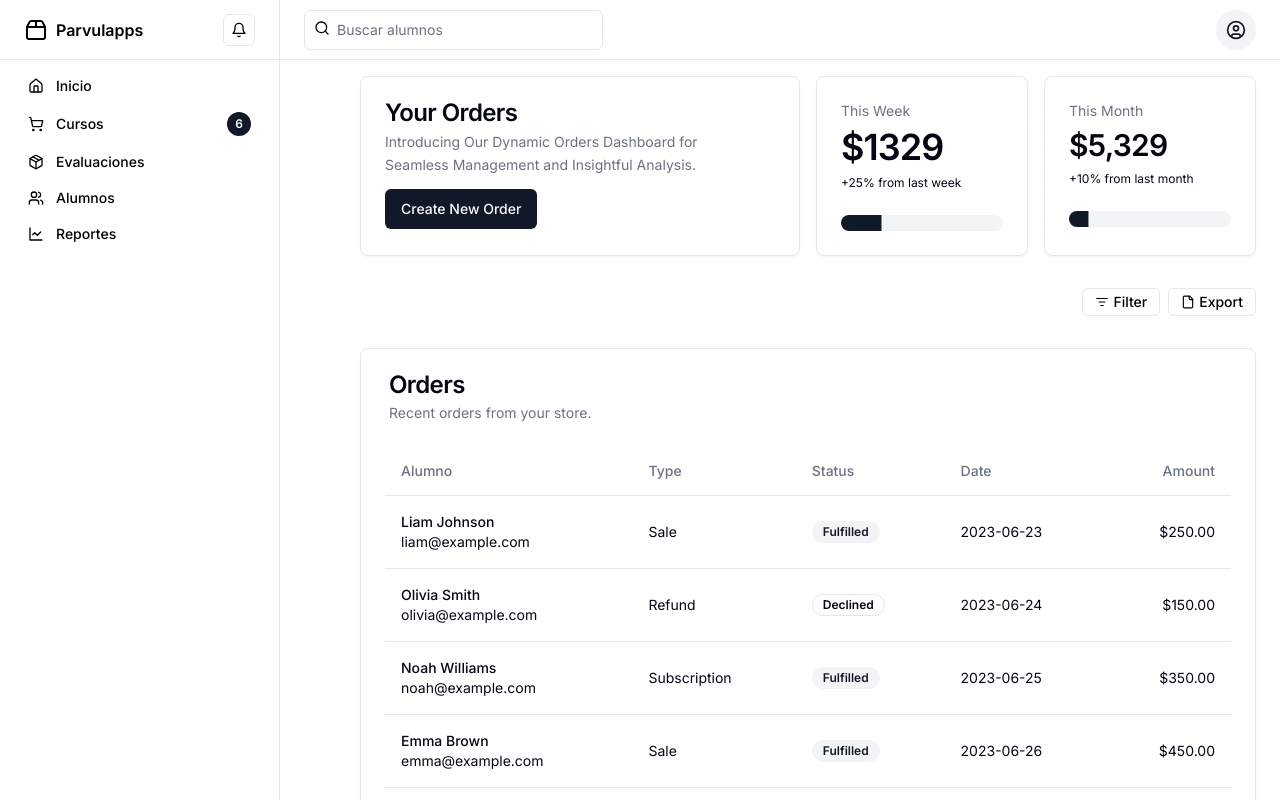
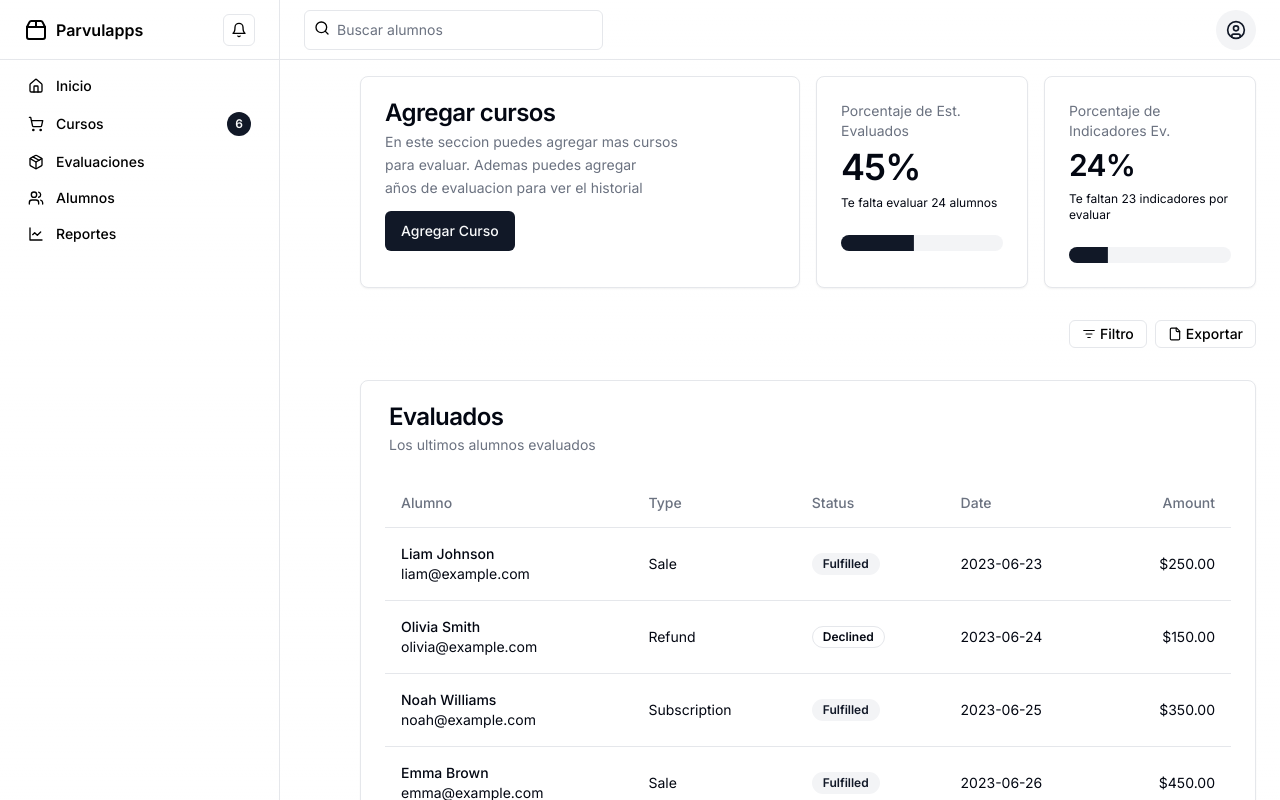
Before and after one commit to camunoz2/parvulapps2, a Next.js app: page /dashboard in a window 1280 px wide. Shown: the top 800 px of the page. Built offline with nearby package versions, Linux system fonts and the light colour scheme.

Commit message:
change home dashboard desc

```diff
--- a/src/app/dashboard/page.tsx
+++ b/src/app/dashboard/page.tsx
@@ -65,42 +65,47 @@ export default function DashboardContent() {
 						<div className="grid gap-4 sm:grid-cols-2 md:grid-cols-4 lg:grid-cols-2 xl:grid-cols-4">
 							<Card className="sm:col-span-2">
 								<CardHeader className="pb-3">
-									<CardTitle>Your Orders</CardTitle>
+									<CardTitle>Agregar cursos</CardTitle>
 									<CardDescription className="max-w-lg text-balance leading-relaxed">
-										Introducing Our Dynamic Orders Dashboard for Seamless
-										Management and Insightful Analysis.
+										En este seccion puedes agregar mas cursos para evaluar.
+										Ademas puedes agregar años de evaluacion para ver el
+										historial
 									</CardDescription>
 								</CardHeader>
 								<CardFooter>
-									<Button>Create New Order</Button>
+									<Button>Agregar Curso</Button>
 								</CardFooter>
 							</Card>
 							<Card>
 								<CardHeader className="pb-2">
-									<CardDescription>This Week</CardDescription>
-									<CardTitle className="text-4xl">$1329</CardTitle>
+									<CardDescription>
+										Porcentaje de Est. Evaluados
+									</CardDescription>
+									<CardTitle className="text-4xl">45%</CardTitle>
 								</CardHeader>
 								<CardContent>
 									<div className="text-xs text-muted-foreground">
-										+25% from last week
+										Te falta evaluar 24 alumnos
 									</div>
 								</CardContent>
 								<CardFooter>
-									<Progress value={25} aria-label="25% increase" />
+									<Progress value={45} aria-label="Incremento del 45%" />
 								</CardFooter>
 							</Card>
 							<Card>
 								<CardHeader className="pb-2">
-									<CardDescription>This Month</CardDescription>
-									<CardTitle className="text-3xl">$5,329</CardTitle>
+									<CardDescription>
+										Porcentaje de Indicadores Ev.
+									</CardDescription>
+									<CardTitle className="text-3xl">24%</CardTitle>
 								</CardHeader>
 								<CardContent>
 									<div className="text-xs text-muted-foreground">
-										+10% from last month
+										Te faltan 23 indicadores por evaluar
 									</div>
 								</CardContent>
 								<CardFooter>
-									<Progress value={12} aria-label="12% increase" />
+									<Progress value={24} aria-label="Incremento del 24%" />
 								</CardFooter>
 							</Card>
 						</div>
@@ -114,7 +119,7 @@ export default function DashboardContent() {
 											className="h-7 gap-1 text-sm"
 										>
 											<ListFilter className="h-3.5 w-3.5" />
-											<span className="sr-only sm:not-sr-only">Filter</span>
+											<span className="sr-only sm:not-sr-only">Filtro</span>
 										</Button>
 									</DropdownMenuTrigger>
 									<DropdownMenuContent align="end">
@@ -137,16 +142,14 @@ export default function DashboardContent() {
 									className="h-7 gap-1 text-sm"
 								>
 									<File className="h-3.5 w-3.5" />
-									<span className="sr-only sm:not-sr-only">Export</span>
+									<span className="sr-only sm:not-sr-only">Exportar</span>
 								</Button>
 							</div>
 						</div>
 						<Card>
 							<CardHeader className="px-7">
-								<CardTitle>Orders</CardTitle>
-								<CardDescription>
-									Recent orders from your store.
-								</CardDescription>
+								<CardTitle>Evaluados</CardTitle>
+								<CardDescription>Los ultimos alumnos evaluados</CardDescription>
 							</CardHeader>
 							<CardContent>
 								<Table>
```
